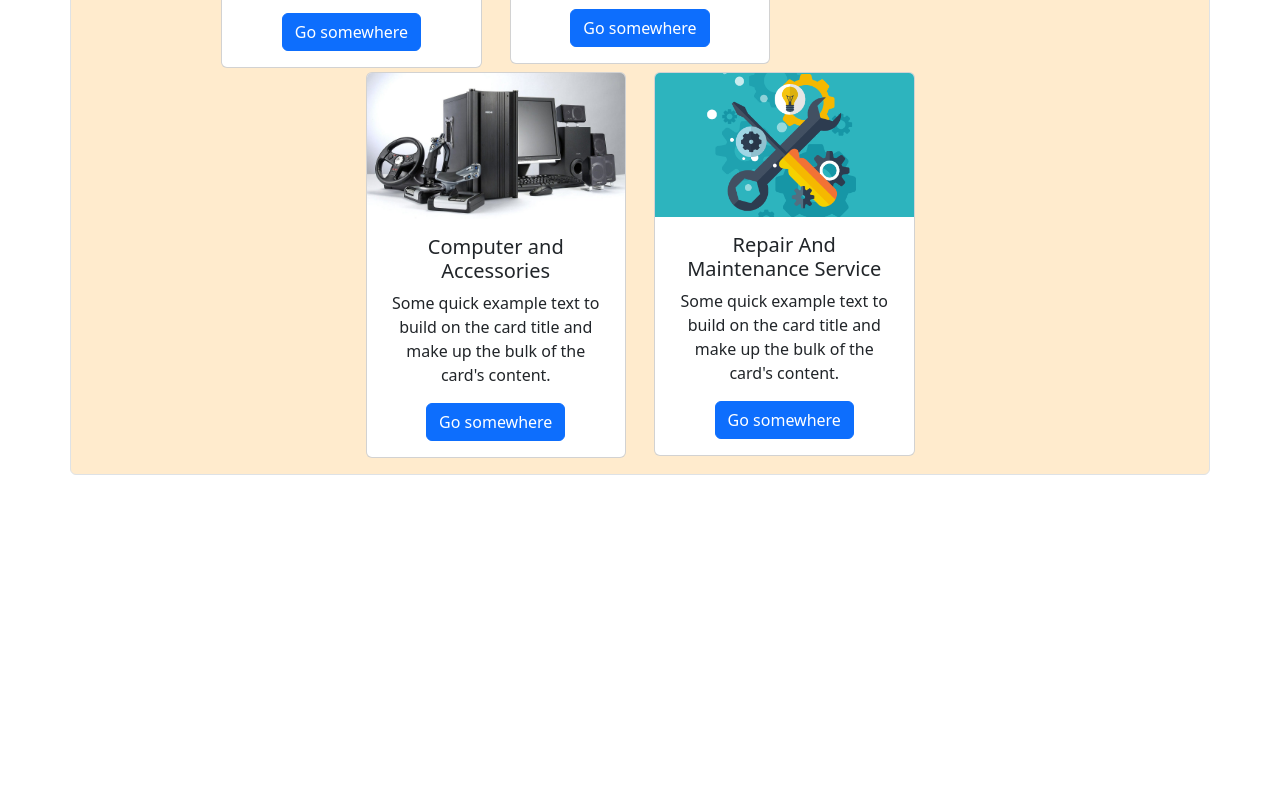
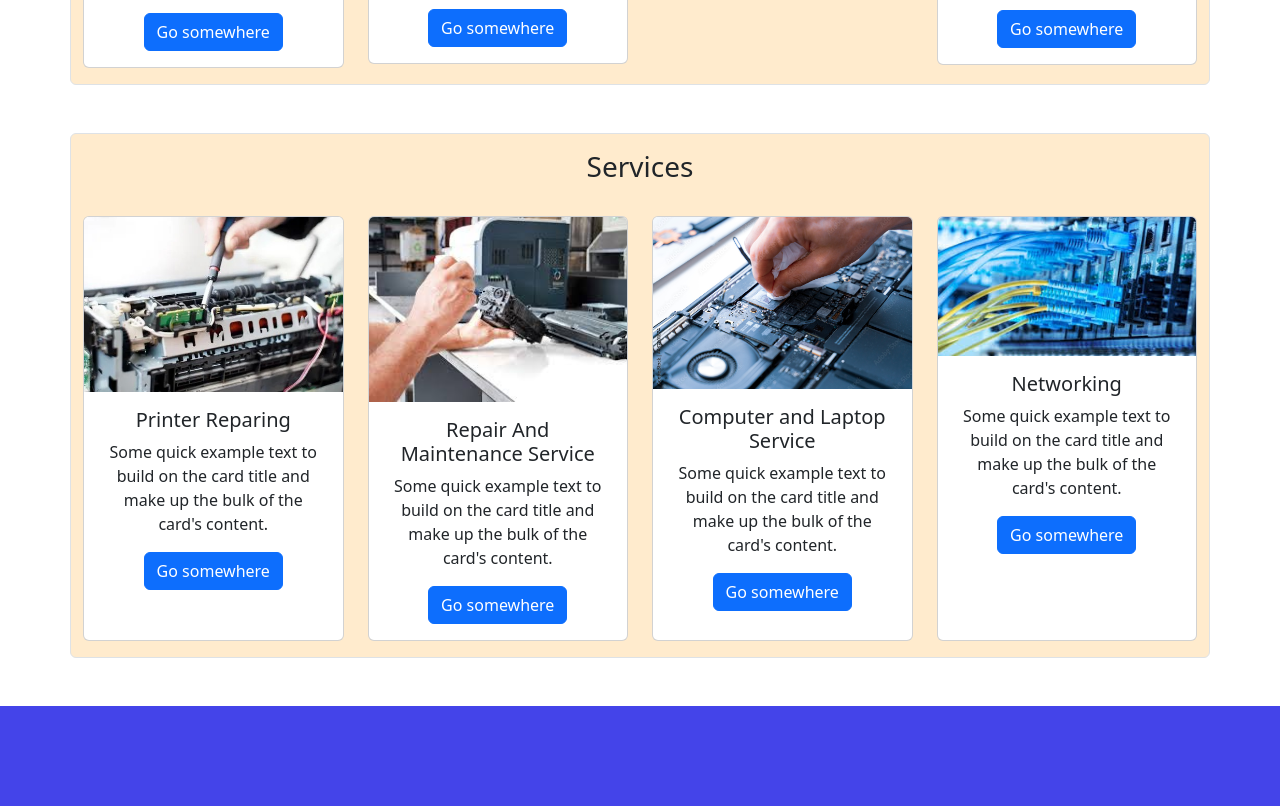
Before and after one commit to rafiyudheen/proxy-website, a website: page index.html in a window 1280 px wide. Shown: the part 1208-2014 px from the top of the page. Before the commit the page ends 1731 px from the top, so only its background shows below. Drawn offline with nearby package versions, Linux system fonts and the light colour scheme.

Commit message:
footer statrted

```diff
--- a/index.html
+++ b/index.html
@@ -143,9 +143,9 @@
             <div class="container-xl rounded border Products-service-div ">
                 <div class="d-flex flex-column text-center">
                     <h3 class="mt-3 ">
-                        Products & Services
+                        Products
                     </h3>
-                    <div class="row gap-1 my-3  justify-content-md-center text-center">
+                    <div class="row my-3  justify-content-md-center text-center">
                         <div class="col-12 col-md-6 col-lg-3 col-xl-3  card-tile">
                             <div class="card " >
                                 <img src="images/card Image/Printer-4-886x590.jpg" class="card-img-top" alt="...">
@@ -189,9 +189,35 @@
                             </div>
                         </div>
 
-                        <div class="col-12 col-md-6 col-lg-3 col-xl-3 card-tile">
+
+
+
+                    </div>
+                </div>
+            </div>
+
+        </section>
+        <section class="my-5">
+            <div class="container-xl rounded border Products-service-div ">
+                <div class="d-flex flex-column text-center">
+                    <h3 class="mt-3 ">
+                        Services
+                    </h3>
+                    <div class="row my-3  justify-content-md-center text-center">
+                        <div class="col-12 col-md-6 col-lg-3 col-xl-3 mt-2">
                             <div class="card  card-tile">
-                                <img src="images/card Image/reparing2.png" class="card-img-top" alt="...">
+                                <img src="images/card Image/printer-repairing-service-1000x1000.jpg" class="card-img-top" alt="...">
+                                <div class="card-body  card-tile">
+                                    <h5 class="card-title">Printer Reparing </h5>
+                                    <p class="card-text">Some quick example text to build on the card title and make up the bulk of the card's content.</p>
+                                    <a href="#" class="btn btn-primary">Go somewhere</a>
+                                </div>
+                            </div>
+                        </div>
+
+                        <div class="col-12 col-md-6 col-lg-3 col-xl-3 mt-2">
+                            <div class="card  card-tile">
+                                <img src="images/card Image/catridge-refilling.jpeg" class="card-img-top" alt="...">
                                 <div class="card-body  card-tile">
                                     <h5 class="card-title">Repair And Maintenance Service </h5>
                                     <p class="card-text">Some quick example text to build on the card title and make up the bulk of the card's content.</p>
@@ -201,11 +227,40 @@
                         </div>
 
 
+                        <div class="col-12 col-md-6 col-lg-3 col-xl-3 mt-2">
+                            <div class="card  card-tile">
+                                <img src="images/card Image/Computer-Laptop Reparing.jpg" class="card-img-top" alt="...">
+                                <div class="card-body  card-tile">
+                                    <h5 class="card-title">Computer and Laptop Service </h5>
+                                    <p class="card-text">Some quick example text to build on the card title and make up the bulk of the card's content.</p>
+                                    <a href="#" class="btn btn-primary">Go somewhere</a>
+                                </div>
+                            </div>
+                        </div>
+
+
+                        <div class="col-12 col-md-6 col-lg-3 col-xl-3 mt-2">
+                            <div class="card  card-tile">
+                                <img src="images/card Image/networking.jpeg" class="card-img-top" alt="...">
+                                <div class="card-body  card-tile">
+                                    <h5 class="card-title">Networking </h5>
+                                    <p class="card-text">Some quick example text to build on the card title and make up the bulk of the card's content.</p>
+                                    <a href="#" class="btn btn-primary">Go somewhere</a>
+                                </div>
+                            </div>
+                        </div>
                     </div>
+
                 </div>
             </div>
+        </section>
+        <footer>
+            <div>
+                <div class="container-xl py-1">
 
-        </section>
+                </div>
+            </div>
+        </footer>
      </body>
 
     <script src="bootstrap.min.js"></script>
--- a/style.css
+++ b/style.css
@@ -3,12 +3,14 @@
     padding: 0;
     box-sizing: border-box;
 }
-.headerTop{
+footer, .headerTop{
     background-color: rgb(68, 68, 233);
     padding-bottom: 0px,20px;
     width: 100%;
 }
-
+footer{
+    height: 100px;
+}
 .headerTop a{
     text-decoration: none;
     color: white;
@@ -20,4 +22,5 @@
 }
 .card-tile{
     height: 100%;
+    margin: 0;
 }
```
Also changed, not shown: images/card Image/Computer-Laptop Reparing.jpg (added), images/card Image/catridge-refilling.jpeg (added), images/card Image/networking.jpeg (added), images/card Image/printer-repairing-service-1000x1000.jpg (added), images/card Image/printer-repairing-service-1000x1000.webp (added).
